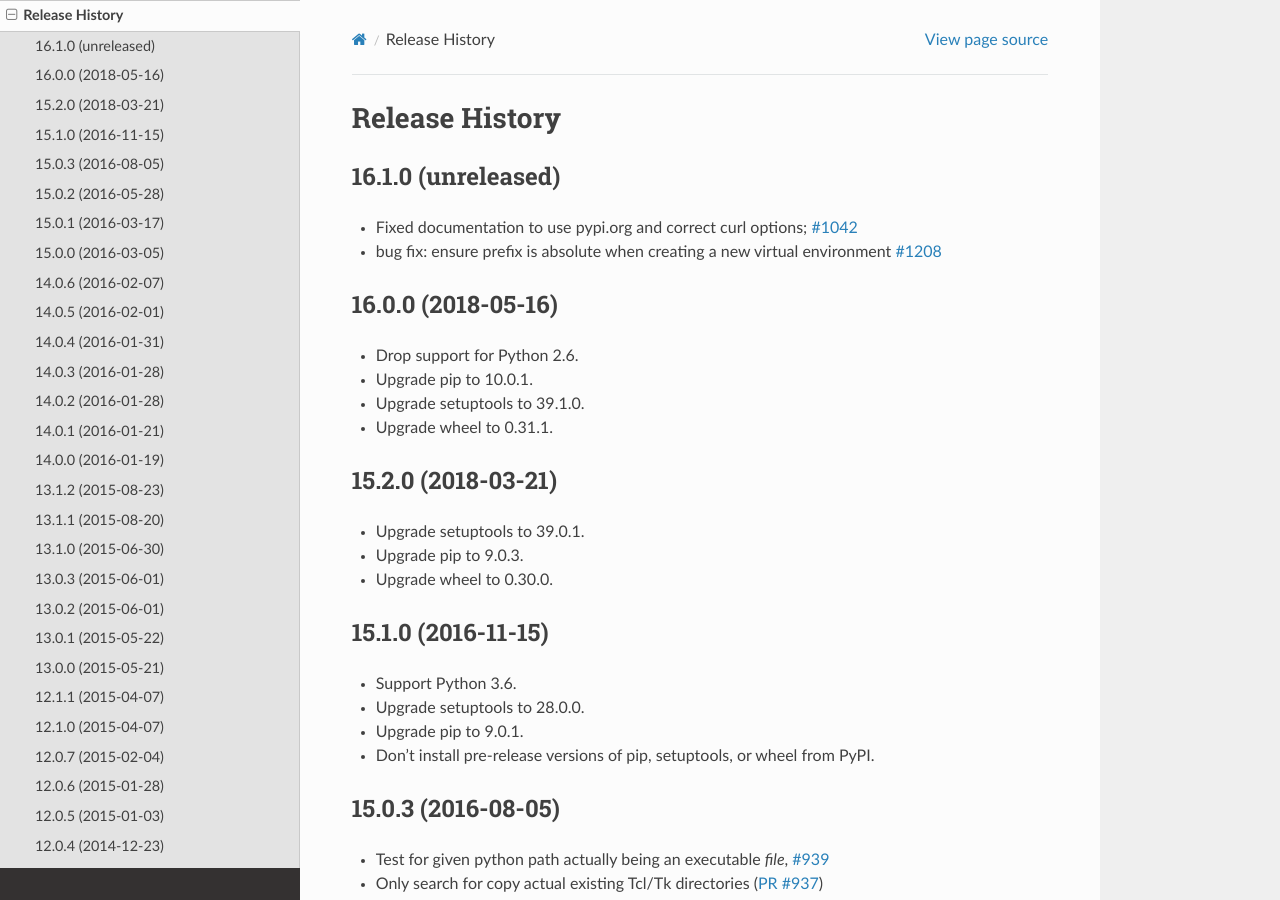
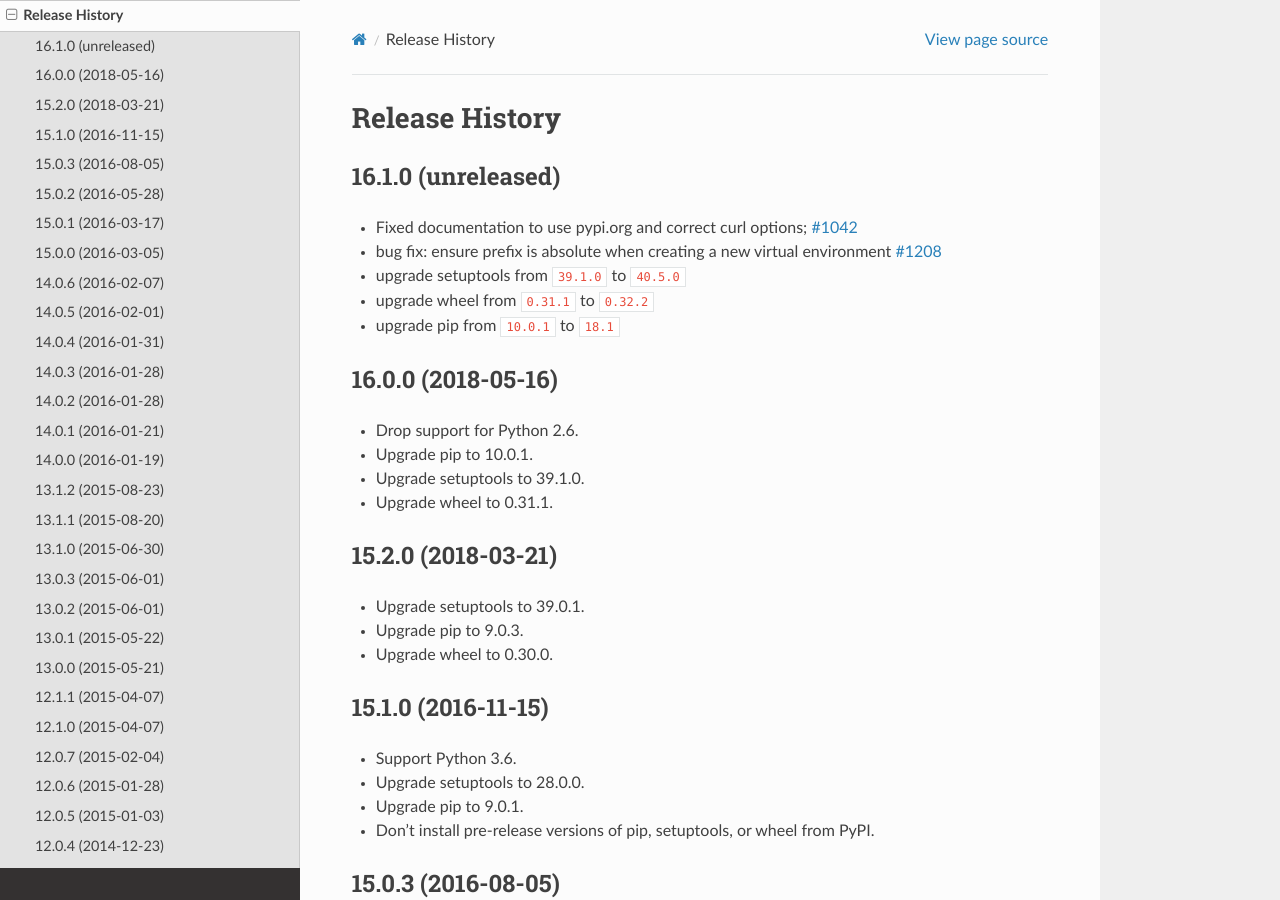
Before and after one commit to pypa/virtualenv, a Sphinx documentation site: the page built from docs/changes.rst, in a window 1280 px wide and 900 px high. Built offline with Sphinx 7.4.7 and the Read the Docs theme 2.0.0, drawn with Linux system fonts in a browser that asks for light colours; the version number could not be read and is left out.

Commit message:
Update wheel files

```diff
--- a/docs/changes.rst
+++ b/docs/changes.rst
@@ -7,16 +7,16 @@ Release History
 
 * Fixed documentation to use pypi.org and correct curl options; :issue:`1042`
 * bug fix: ensure prefix is absolute when creating a new virtual environment :issue:`1208`
+* upgrade setuptools from ``39.1.0`` to ``40.5.0``
+* upgrade wheel from ``0.31.1`` to ``0.32.2``
+* upgrade pip from ``10.0.1`` to ``18.1``
 
 16.0.0 (2018-05-16)
 -------------------
 
 * Drop support for Python 2.6.
-
 * Upgrade pip to 10.0.1.
-
 * Upgrade setuptools to 39.1.0.
-
 * Upgrade wheel to 0.31.1.
 
 
```
Also changed, not shown: 6 other files.
